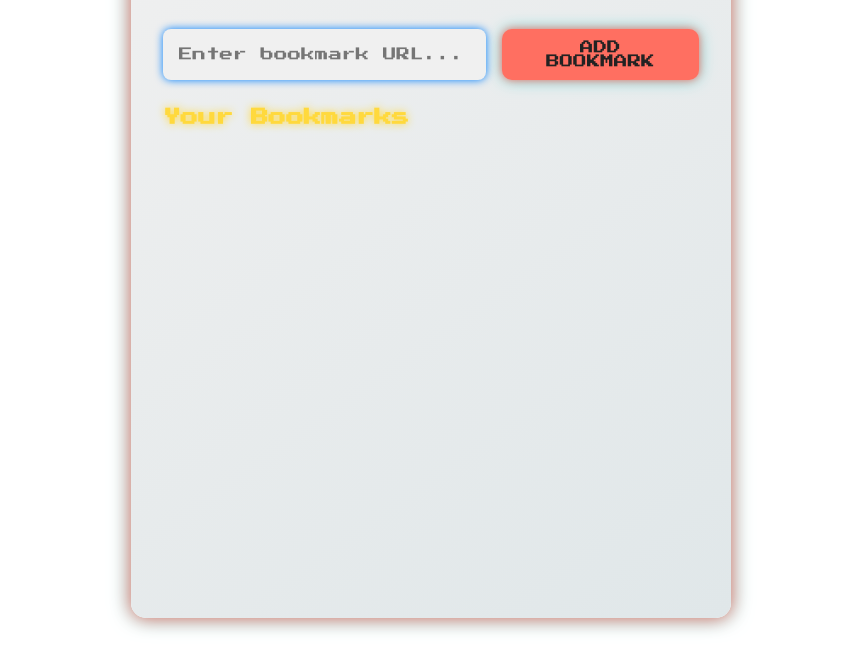
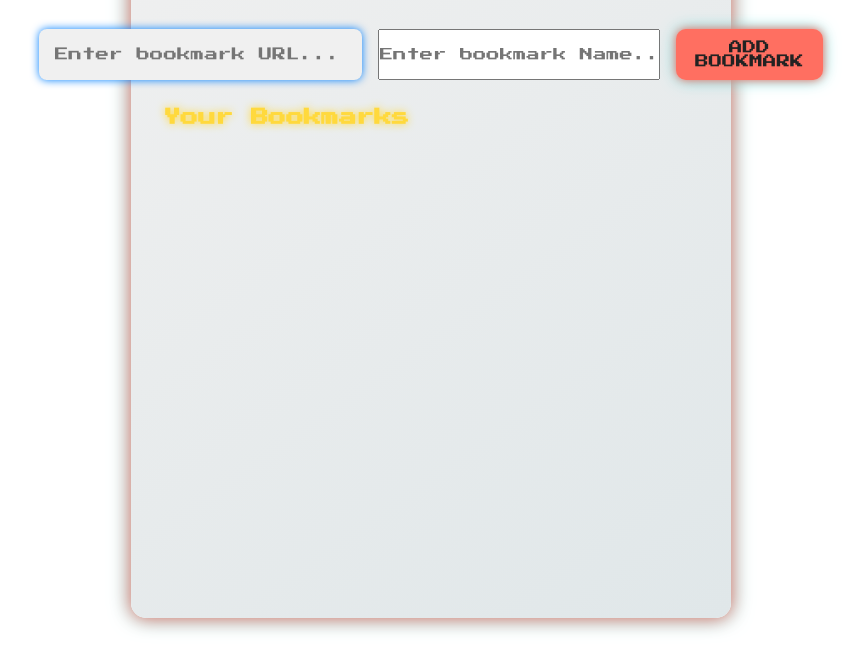
Before and after one commit to BurcuML/Bookmark-Saver, a plain HTML site: page index.html in a window 1280 px wide. Shown: the part 150-800 px from the top of the page, without its empty margins (209-1074 px from the left). Drawn offline with Linux system fonts and the light colour scheme.

Commit message:
fix: correct input type for bookmark name field in the form

```diff
--- a/index.html
+++ b/index.html
@@ -21,6 +21,13 @@
                 spellcheck="false"
                 autocomplete="off"
             />
+                        <input
+                type="name"
+                id="bookmark-name"
+                placeholder="Enter bookmark Name..."
+                spellcheck="false"
+                autocomplete="off"
+            />
             <button id="add-bookmark-btn" class="btn retro-button">Add Bookmark</button>
         </section>
 
```
